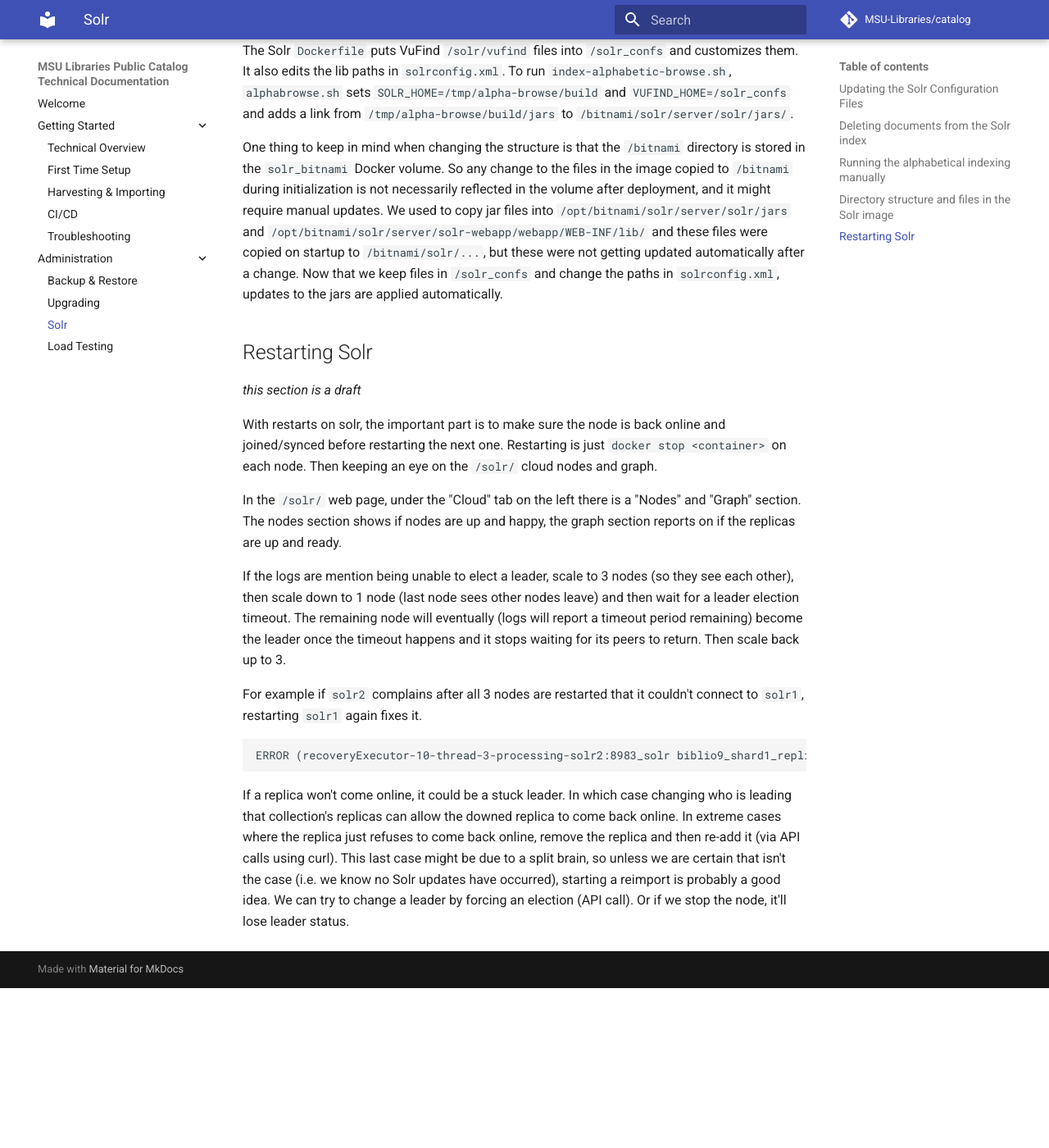
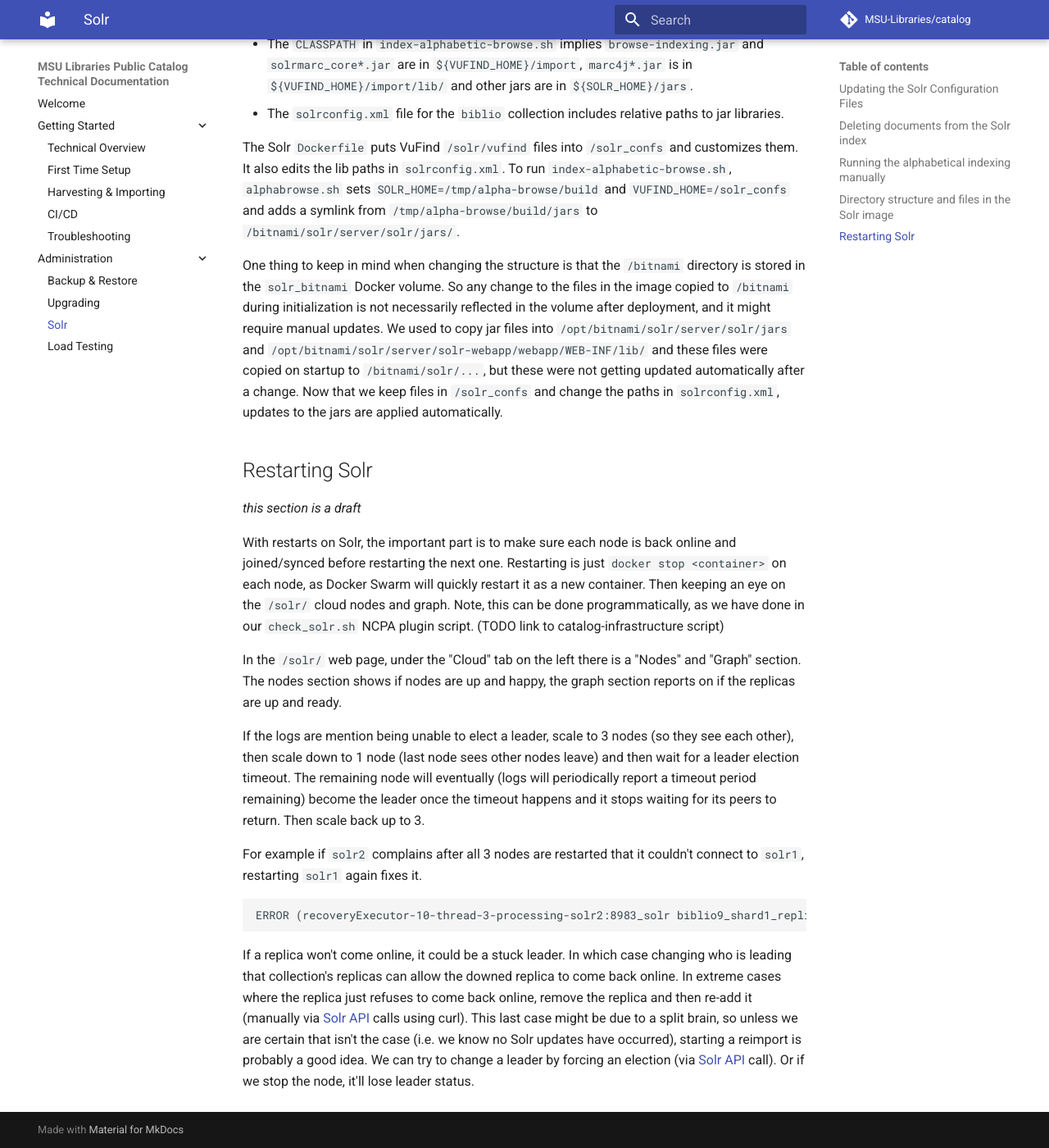
Before and after one commit to MSU-Libraries/catalog, an MkDocs documentation site: the page built from docs/solr.md, in a window 1280 px wide and 1400 px high, scrolled down 1335 px. Shown: the whole window at 82% size. Built offline with MkDocs 1.6.1 and Material for MkDocs 9.7.7, drawn with Linux system fonts in a browser that asks for light colours; comment, search, counter and statistics services are not loaded; before the commit the page ends 2540 px from its top, so only the background shows below that; some of the changed text lies outside the part shown.

Commit message:
PC-720 Small changes to Solr Docs

````diff
--- a/docs/solr.md
+++ b/docs/solr.md
@@ -30,39 +30,40 @@
 ```
 
 ## Running the alphabetical indexing manually
-For each node in `solr_cron` (starting with node 3 for beta, node 1 for prod):
+Each node in `solr_cron` runs a script to build the alpha browse databases. These are offset to not run at the same time on each node (starting with node 3 for beta, node 1 for prod). The first node to run will generate the new database files and put them into the shared stoarge space, the other nodes will detect the recently built files and just copy them.
 ```bash
 /alpha-browse.sh -v -p /mnt/shared/alpha-browse/$STACK_NAME
 ```
 
 ## Directory structure and files in the Solr image
 We use VuFind configurations for alphabetical indexing and browsing. Browsing is started by Solr in the `solr_solr` container, and configuration is done in the Solr config file for the biblio collection `solrconfig.xml`. Indexing is started with VuFind's `index-alphabetic-browse.sh`, which we start with the `alphabrowse.sh` script with cron in the `solr_cron` container. VuFind includes its own bundled version of Solr, so its configurations have paths reflecting that, and it doesn't translate well when using Solr in separate containers.
+
 The constraints are:
 
 - `index-alphabetic-browse.sh` assumes there is an `import` directory in the same directory as itself.
 - The `CLASSPATH` in `index-alphabetic-browse.sh` implies `browse-indexing.jar` and `solrmarc_core*.jar` are in `${VUFIND_HOME}/import`, `marc4j*.jar` is in `${VUFIND_HOME}/import/lib/` and other jars are in `${SOLR_HOME}/jars`.
-- The `solrconfig.xml` file for the `biblio` collection includes paths to jar libraries.
+- The `solrconfig.xml` file for the `biblio` collection includes relative paths to jar libraries.
 
 The Solr `Dockerfile` puts VuFind `/solr/vufind` files into `/solr_confs` and customizes them. It also edits the lib paths in `solrconfig.xml`.
-To run `index-alphabetic-browse.sh`, `alphabrowse.sh` sets `SOLR_HOME=/tmp/alpha-browse/build` and `VUFIND_HOME=/solr_confs` and adds a link from `/tmp/alpha-browse/build/jars` to `/bitnami/solr/server/solr/jars/`.
+To run `index-alphabetic-browse.sh`, `alphabrowse.sh` sets `SOLR_HOME=/tmp/alpha-browse/build` and `VUFIND_HOME=/solr_confs` and adds a symlink from `/tmp/alpha-browse/build/jars` to `/bitnami/solr/server/solr/jars/`.
 
 One thing to keep in mind when changing the structure is that the `/bitnami` directory is stored in the `solr_bitnami` Docker volume. So any change to the files in the image copied to `/bitnami` during initialization is not necessarily reflected in the volume after deployment, and it might require manual updates. We used to copy jar files into `/opt/bitnami/solr/server/solr/jars` and `/opt/bitnami/solr/server/solr-webapp/webapp/WEB-INF/lib/` and these files were copied on startup to `/bitnami/solr/...`, but these were not getting updated automatically after a change. Now that we keep files in `/solr_confs` and change the paths in `solrconfig.xml`, updates to the jars are applied automatically.
 
 ## Restarting Solr
 *this section is a draft*
 
-With restarts on solr, the important part is to make sure the node is back online and joined/synced before restarting the next one.
-Restarting is just `docker stop <container>` on each node. Then keeping an eye on the `/solr/` cloud nodes and graph.
+With restarts on Solr, the important part is to make sure each node is back online and joined/synced before restarting the next one.
+Restarting is just `docker stop <container>` on each node, as Docker Swarm will quickly restart it as a new container. Then keeping an eye on the `/solr/` cloud nodes and graph. Note, this can be done programmatically, as we have done in our `check_solr.sh` NCPA plugin script. (TODO link to catalog-infrastructure script)
 
 In the `/solr/` web page, under the "Cloud" tab on the left there is a "Nodes" and "Graph" section. The nodes section shows if nodes are up and happy, the graph section reports on if the replicas are up and ready.
 
-If the logs are mention being unable to elect a leader, scale to 3 nodes (so they see each other), then scale down to 1 node (last node sees other nodes leave) and then wait for a leader election timeout. The remaining node will eventually (logs will report a timeout period remaining) become the leader once the timeout happens and it stops waiting for its peers to return. Then scale back up to 3.
+If the logs are mention being unable to elect a leader, scale to 3 nodes (so they see each other), then scale down to 1 node (last node sees other nodes leave) and then wait for a leader election timeout. The remaining node will eventually (logs will periodically report a timeout period remaining) become the leader once the timeout happens and it stops waiting for its peers to return. Then scale back up to 3.
 
 For example if `solr2` complains after all 3 nodes are restarted that it couldn't connect to `solr1`, restarting `solr1` again fixes it.
 ```log
 ERROR (recoveryExecutor-10-thread-3-processing-solr2:8983_solr biblio9_shard1_replica_n1 biblio9 shard1 core_node3) [c:biblio9 s:shard1 r:core_node3 x:biblio9_shard1_replica_n1] o.a.s.c.RecoveryStrategy Failed to connect leader http://solr1:8983/solr on recovery, try again
 ```
 
-If a replica won't come online, it could be a stuck leader. In which case changing who is leading that collection's replicas can allow the downed replica to come back online. In extreme cases where the replica just refuses to come back online, remove the replica and then re-add it (via API calls using curl).
+If a replica won't come online, it could be a stuck leader. In which case changing who is leading that collection's replicas can allow the downed replica to come back online. In extreme cases where the replica just refuses to come back online, remove the replica and then re-add it (manually via [Solr API](https://solr.apache.org/guide/solr/latest/deployment-guide/replica-management.html) calls using curl).
 This last case might be due to a split brain, so unless we are certain that isn't the case (i.e. we know no Solr updates have occurred), starting a reimport is probably a good idea.
-We can try to change a leader by forcing an election (API call). Or if we stop the node, it'll lose leader status.
+We can try to change a leader by forcing an election (via [Solr API](https://solr.apache.org/guide/solr/latest/deployment-guide/shard-management.html) call). Or if we stop the node, it'll lose leader status.
````
